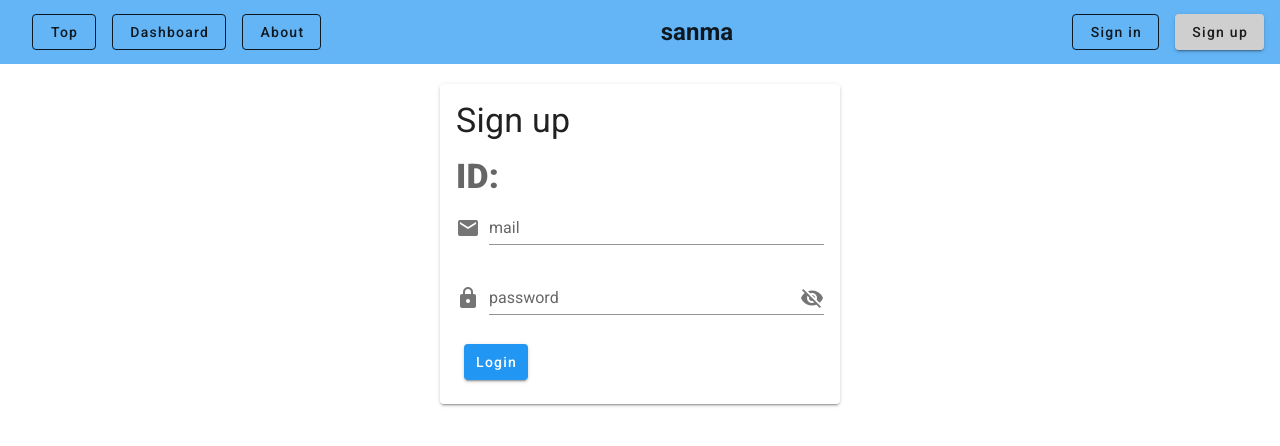
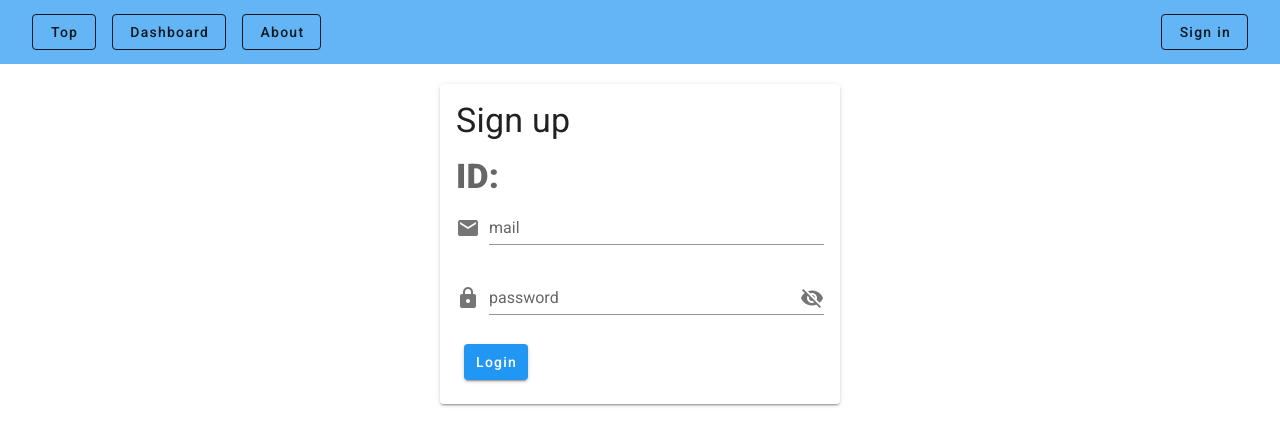
Before and after one commit to jigintern/sanma, a Vue app in the folder front/: page /signup in a window 1280 px wide. Shown: the top 446 px of the page. Built offline with nearby package versions, Linux system fonts and the light colour scheme.

Commit message:
ボタン減らした

```diff
--- a/front/src/components/Header.vue
+++ b/front/src/components/Header.vue
@@ -7,14 +7,7 @@
       <v-btn class="ml-4 text-none" outlined to="/dashboard">Dashboard</v-btn>
       <v-btn class="ml-4 text-none" outlined to="/about">About</v-btn>
       <v-spacer></v-spacer>
-      <h2>sanma</h2>
-      <v-spacer></v-spacer>
       <v-btn class="mr-4 text-none" outlined to="signin">Sign in</v-btn>
-      <v-btn class="text-none" to="signup">Sign up</v-btn>
     </v-app-bar>
   </div>
 </template>
-
-<script>
-export default {};
-</script>
```
